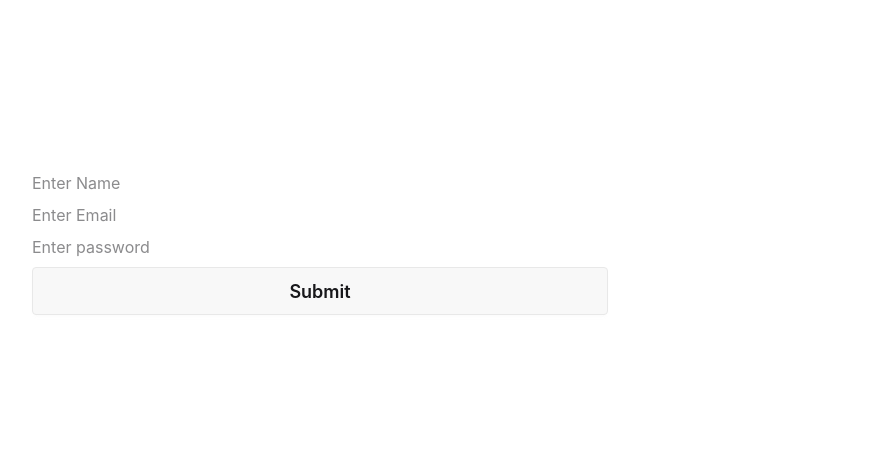
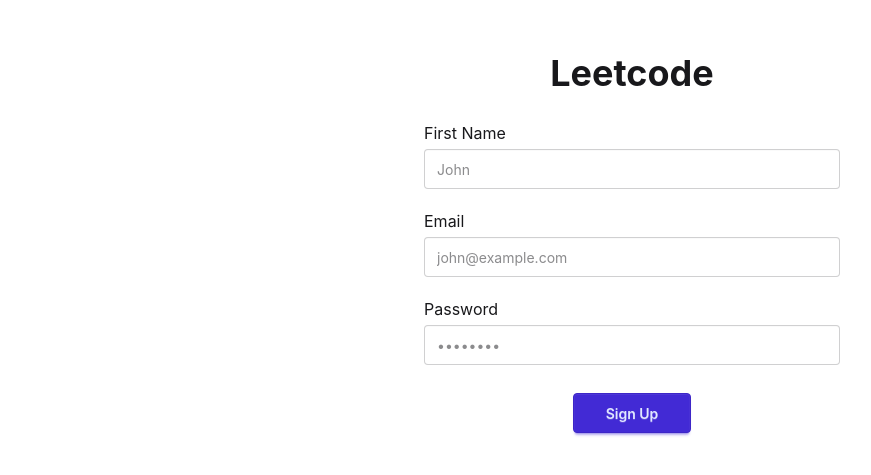
Before and after one commit to nikhilrautan/Leetcode-Clone, a React app in the folder Frontend/: page /signup in a window 1280 px wide. Shown: the part 157-632 px from the top of the page, without its empty margins (8-879 px from the left). Built offline with nearby package versions, Linux system fonts and the light colour scheme; the HTML template or start-up script is replaced by a standard one.

Commit message:
Updated Signup.js and Login.js

```diff
--- a/Frontend/src/pages/Login.jsx
+++ b/Frontend/src/pages/Login.jsx
@@ -1,10 +1,71 @@
-function Login(){
+import { useForm } from "react-hook-form";
+import { zodResolver } from "@hookform/resolvers/zod";
+import { z } from "zod";
 
-    return(
-        <>
-        Login Page
-        </>
-    )
+// Schema validation for signup
+const signupSchema = z.object({
+  emailId: z.string().email("Enter a valid email address"),
+  password: z.string().min(8, "Password should contain at least 8 characters"),
+});
+
+function Login() {
+  const {
+    register,
+    handleSubmit,
+    formState: { errors, isSubmitting },
+  } = useForm({ resolver: zodResolver(signupSchema) });
+
+  const submittedData = (data) => {
+    console.log(data);
+  };
+
+  return (
+    <div className="min-h-screen flex items-center justify-center">
+      <form
+        onSubmit={handleSubmit(submittedData)}
+        className="w-full max-w-md flex flex-col gap-5 px-4"
+        noValidate
+      >
+        <h1 className="text-4xl font-bold text-center mb-2">Leetcode</h1>
+
+        <div className="flex flex-col gap-1">
+          <label htmlFor="emailId">Email</label>
+          <input
+            id="emailId"
+            type="email"
+            placeholder="john@example.com"
+            className={`input input-bordered w-full ${errors.emailId ? "input-error" : ""}`}
+            {...register("emailId")}
+          />
+          {errors.emailId && (
+            <span className="text-error text-sm">{errors.emailId.message}</span>
+          )}
+        </div>
+
+        <div className="flex flex-col gap-1">
+          <label htmlFor="password">Password</label>
+          <input
+            id="password"
+            type="password"
+            placeholder="••••••••"
+            className={`input input-bordered w-full ${errors.password ? "input-error" : ""}`}
+            {...register("password")}
+          />
+          {errors.password && (
+            <span className="text-error text-sm">{errors.password.message}</span>
+          )}
+        </div>
+
+        <button
+          type="submit"
+          className="btn btn-primary self-center px-8 mt-2"
+          disabled={isSubmitting}
+        >
+          Login
+        </button>
+      </form>
+    </div>
+  );
 }
 
-export default Login
+export default Login;
--- a/Frontend/src/pages/Signup.jsx
+++ b/Frontend/src/pages/Signup.jsx
@@ -1,69 +1,86 @@
-import { useEffect, useState } from "react";
 import { useForm } from "react-hook-form";
-import { zodResolver } from '@hookform/resolvers/zod';
-import {z } from 'zod';
+import { zodResolver } from "@hookform/resolvers/zod";
+import { z } from "zod";
 
 // Schema validation for signup
 const signupSchema = z.object({
-  firstName :z.string().min(3,"Name should contain atleast 3 character"),
-  emailId : z.string().email(),
-  password: z.string().min(8,"Password should contain atleast 8 character")
-
-})
+  firstName: z.string().min(3, "Name should contain at least 3 characters"),
+  emailId: z.string().email("Enter a valid email address"),
+  password: z.string().min(8, "Password should contain at least 8 characters"),
+});
 
 function Signup() {
   const {
     register,
     handleSubmit,
-    formState: { errors },} = useForm({resolver:zodResolver(signupSchema)});
+    formState: { errors, isSubmitting },
+  } = useForm({ resolver: zodResolver(signupSchema) });
 
   const submittedData = (data) => {
     console.log(data);
   };
 
   return (
-    <>
-      <form onSubmit={handleSubmit(submittedData)} className= 'min-h-screen flex flex-col justify-center item-center gap-y-2 max-w-xl ml-10'>
-        <input {...register("firstName")} placeholder="Enter Name" />
-        {errors.firstName && (<span>{errors.firstName.message}</span>)}
-        <input {...register("emailId")} placeholder="Enter Email" />
-        <input
-          type="password"
-          {...register("password")}
-          placeholder="Enter password"
-        />
-        <button type="submit" className="btn btn-lg">Submit</button>
+    <div className="min-h-screen flex items-center justify-center">
+      <form
+        onSubmit={handleSubmit(submittedData)}
+        className="w-full max-w-md flex flex-col gap-5 px-4"
+        noValidate
+      >
+        <h1 className="text-4xl font-bold text-center mb-2">Leetcode</h1>
+
+        <div className="flex flex-col gap-1">
+          <label htmlFor="firstName">First Name</label>
+          <input
+            id="firstName"
+            type="text"
+            placeholder="John"
+            className={`input input-bordered w-full ${errors.firstName ? "input-error" : ""}`}
+            {...register("firstName")}
+          />
+          {errors.firstName && (
+            <span className="text-error text-sm">{errors.firstName.message}</span>
+          )}
+        </div>
+
+        <div className="flex flex-col gap-1">
+          <label htmlFor="emailId">Email</label>
+          <input
+            id="emailId"
+            type="email"
+            placeholder="john@example.com"
+            className={`input input-bordered w-full ${errors.emailId ? "input-error" : ""}`}
+            {...register("emailId")}
+          />
+          {errors.emailId && (
+            <span className="text-error text-sm">{errors.emailId.message}</span>
+          )}
+        </div>
+
+        <div className="flex flex-col gap-1">
+          <label htmlFor="password">Password</label>
+          <input
+            id="password"
+            type="password"
+            placeholder="••••••••"
+            className={`input input-bordered w-full ${errors.password ? "input-error" : ""}`}
+            {...register("password")}
+          />
+          {errors.password && (
+            <span className="text-error text-sm">{errors.password.message}</span>
+          )}
+        </div>
+
+        <button
+          type="submit"
+          className="btn btn-primary self-center px-8 mt-2"
+          disabled={isSubmitting}
+        >
+          Sign Up
+        </button>
       </form>
-    </>
+    </div>
   );
-
-
-
-
-    // const [name,setName] = useState('');
-    // const [email,setEmail] = useState('');
-    // const [password,setPassword]  = useState('');
-    //  const [reEnterPassword,SetreEnterPassword]  = useState('');
-
-    // const handleSubmit = (e)=>{
-    //     e.preventDefault();
-
-    //     console.log(name,email,password);
-
-    //     //validation
-    //     if(password!= reEnterPassword)
-
-    //     // form ko submit kro
-    //     //Backend submit
-    // }
-    // return(
-    //     <form onSubmit={handleSubmit} className="min-h-screen flex flex-col justify-center items-center">
-    //         <input type="text" value={name} placeholder="Enter Your FirstName" onChange={(e)=>setName(e.target.value)}></input>
-    //         <input type="email" value={email} placeholder="Enter Your Email" onChange={(e)=>setEmail(e.target.value)}></input>
-    //         <input type="password" value={password} placeholder="Enter Your Password" onChange={(e)=>setPassword(e.target.value)}></input>
-    //         <button type ="submit">Submit</button>
-    //     </form>
-    // )
 }
 
-export default Signup
+export default Signup;
```
